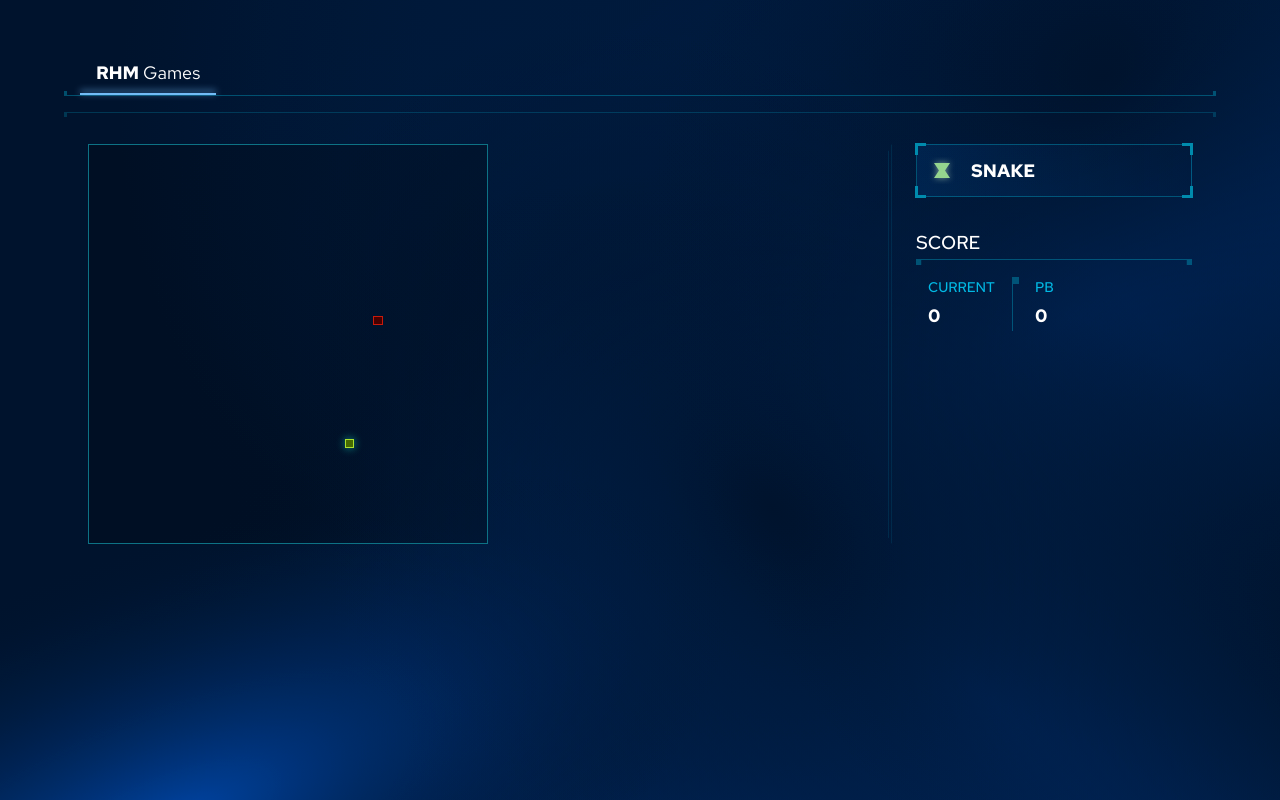
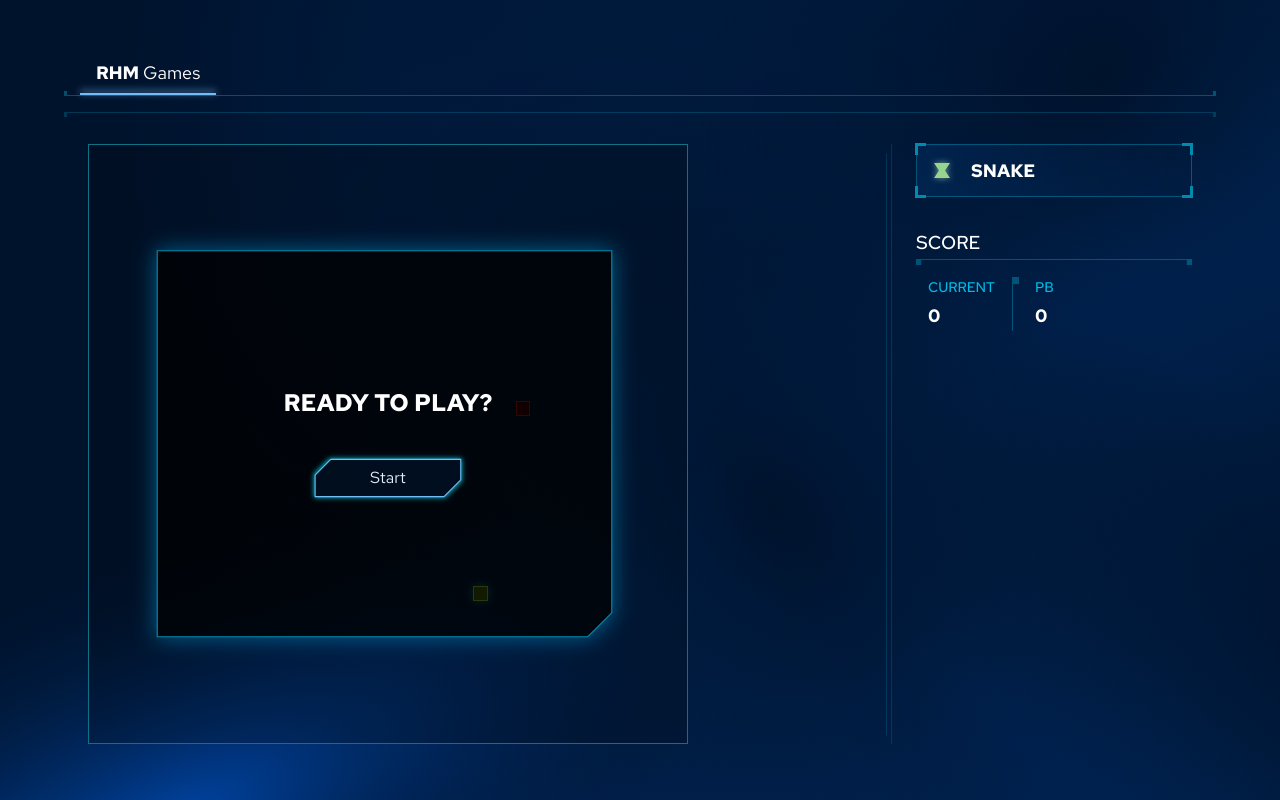
Before and after one commit to redhat-marketplace/marketplace-games-ui, a Svelte app: page / in a window 1280 px wide. Built offline with nearby package versions, Linux system fonts and the light colour scheme.

Commit message:
feat: adding game state modal

```diff
--- a/src/games/Snake/index.svelte
+++ b/src/games/Snake/index.svelte
@@ -1,8 +1,8 @@
 <style>
   #game-board {
     background: rgba(0, 0, 0, 0.2);
-    width: 50vmin;
-    height: 50vmin;
+    width: 75vmin;
+    height: 75vmin;
     border: 1px solid #0d7285;
     display: grid;
     grid-template-rows: repeat(42, 1fr);
@@ -13,6 +13,7 @@
 
 <script>
   import { currentGame, currentGameLifecycle } from '../../store/currentGame';
+  import GameStateModal from './GameStateModal.svelte';
   import Snake from './Snake.svelte';
   import Food from './Food.svelte';
 
@@ -102,7 +103,6 @@
     } catch {
       currentGameLifecycle.setIsEndOfGame(true);
       currentGame.setPersonalBest($currentGame.currentScore);
-      currentGame.resetCurrentScore();
       currentState = initialState();
     }
   };
@@ -117,6 +117,7 @@
 <svelte:window on:keydown={onKeyDown} />
 
 <div id="game-board" data-testid="game-board">
+  <GameStateModal />
   <Snake snakeBodies={currentState.snakeBody} />
   <Food coordinates={currentState.foodCoordinate} />
 </div>
```
